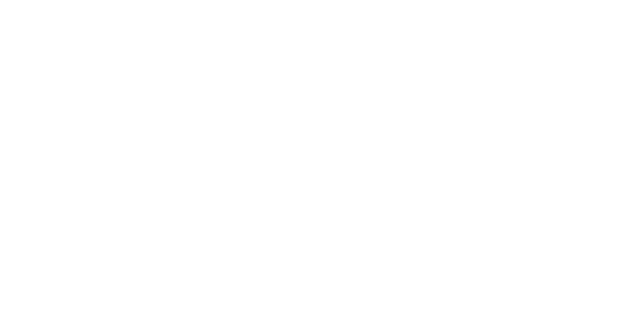
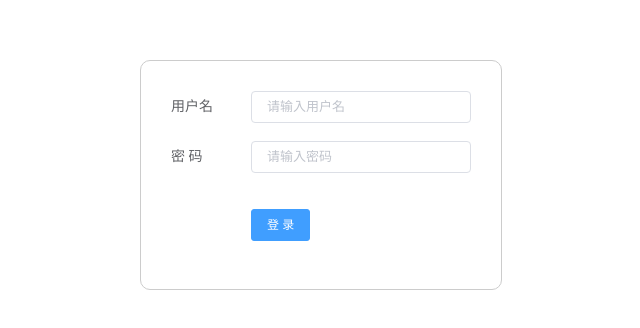
Before and after one commit to zhanglake/pathfinder-web, a Vue app: page /home#/login in a window 1280 px wide. Shown: the part 130-458 px from the top of the page, without its empty margins (319-959 px from the left). Built offline with nearby package versions, Linux system fonts and the light colour scheme.

Commit message:
user login

```diff
--- a/src/global/global.js
+++ b/src/global/global.js
@@ -39,3 +39,19 @@
   }
   return num;
 }
+
+
+// 客户登录信息
+global.CURRENT_CUSTOMER = {
+  id: '',
+  name: '',
+  phone: '',
+  address: ''
+};
+
+
+// 管理员登录信息
+global.CURRENT_ADMIN = {
+  id: '',
+  name: ''
+}
--- a/src/page/back.vue
+++ b/src/page/back.vue
@@ -22,16 +22,24 @@
 
 <script>
 import $ from 'jquery'
+import '../global/global.js'
 
 export default {
   data: function () {
     return {
+      CURRENT_ADMIN: global.CURRENT_ADMIN,
       active: true,
       headerFixed: true,
       menus: []
     }
   },
   created: function () {
+    if (!global.CURRENT_ADMIN.id) {
+      this.$router.push({
+        name: 'login',
+        params: {}
+      })
+    }
     this.getMenus(1);
   },
   methods: {
--- a/src/page/business/customer.js
+++ /dev/null
@@ -1,6 +0,0 @@
-global.CURRENT_CUSTOMER = {
-    id: '',
-    name: '',
-    phone: '',
-    address: ''
-};
--- a/src/page/business/mine.vue
+++ b/src/page/business/mine.vue
@@ -73,7 +73,7 @@
 <script>
 import $ from 'jquery'
 import '../../global/global.js'
-import './customer.js'
+import '../../global/global.js'
 export default {
   data: function () {
     return {
--- /dev/null
+++ b/src/page/login.vue
@@ -0,0 +1,86 @@
+<template>
+  <div id="login">
+    <el-form :model="user" label-width="80px" size="small" label-position="left">
+      <el-form-item label="用户名">
+        <el-input v-model="user.name" placeholder="请输入用户名"></el-input>
+      </el-form-item>
+      <el-form-item label="密 码">
+        <el-input type="password" v-model="user.password" placeholder="请输入密码"></el-input>
+      </el-form-item>
+      <el-form-item>
+        <div id="login_message"></div>
+      </el-form-item>
+      <el-form-item>
+        <el-button v-loading.fullscreen.lock="loginLoading" type="primary" @click="login()">登 录</el-button>
+      </el-form-item>
+    </el-form>
+  </div>
+</template>
+
+<script>
+import $ from 'jquery'
+import '../global/global.js'
+export default {
+  data: function () {
+    return {
+      CURRENT_ADMIN: global.CURRENT_ADMIN,
+      user: {
+        name: '',
+        password: ''
+      },
+      loginLoading: false
+    }
+  },
+  created: function () {
+    global.CURRENT_ADMIN = {
+      id: '',
+      name: ''
+    }
+  },
+  methods: {
+    login: function () {
+      this.loginLoading = true;
+      var me = this;
+      $.ajax({
+        url: "/pf/login/back",
+        type: "post",
+        contentType: "application/json",
+        data: JSON.stringify(me.user),
+        success: function (data) {
+          if (data.code == 200) {
+            global.CURRENT_ADMIN.id = data.data.userId;
+            global.CURRENT_ADMIN.name = data.data.userName;
+            me.$router.push({
+              name: 'home'
+            });
+            $("#login_message").html("");
+            me.loginLoading = false;
+          } else {
+            // me.$message({
+            //   showClose: true,
+            //   message: data.message,
+            //   type: data.status.toLowerCase()
+            // });
+            $("#login_message").html(data.message);
+            me.loginLoading = false;
+          }
+        }
+      });
+    }
+  }
+}
+</script>
+<style>
+  #login {
+    width: 300px;
+    margin: 15% auto;
+    padding: 30px;
+    border: 1px solid #ccc;
+    border-radius: 10px;
+  }
+  #login_message {
+    color: #FF4D00;
+    line-height: 14px;
+    font-size: 12px;
+  }
+</style>
--- a/src/router/index.js
+++ b/src/router/index.js
@@ -1,5 +1,7 @@
 import Vue from 'vue'
 import Router from 'vue-router'
+
+import Login from '@/page/login.vue';
 
 import Back from '@/page/back.vue'
 import Front from '@/page/front.vue'
@@ -113,6 +115,10 @@
           component: Create
         }
       ]
+    },{
+      path: '/login',
+      name: 'login',
+      component: Login,
     }
   ]
 })
```
